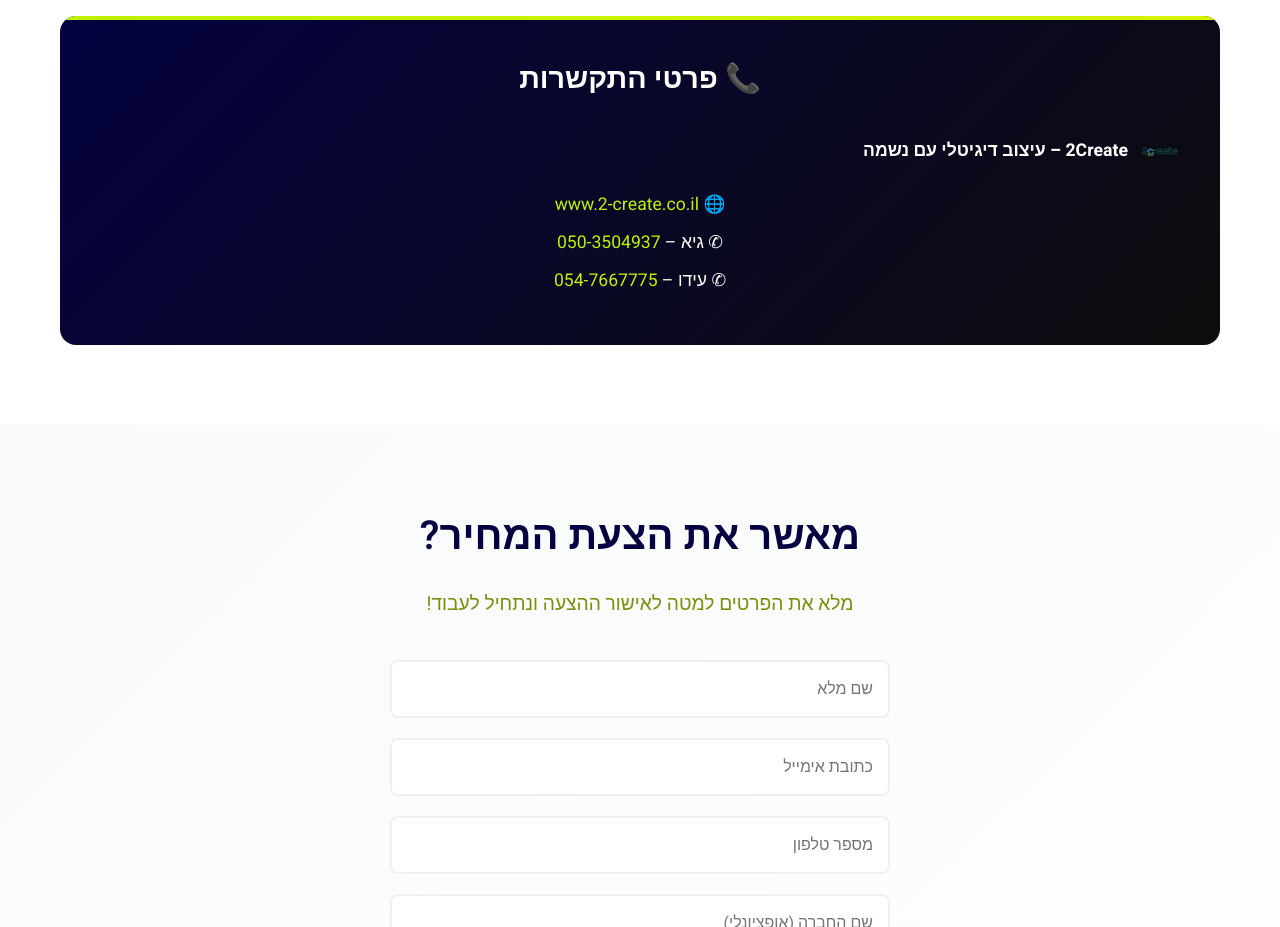
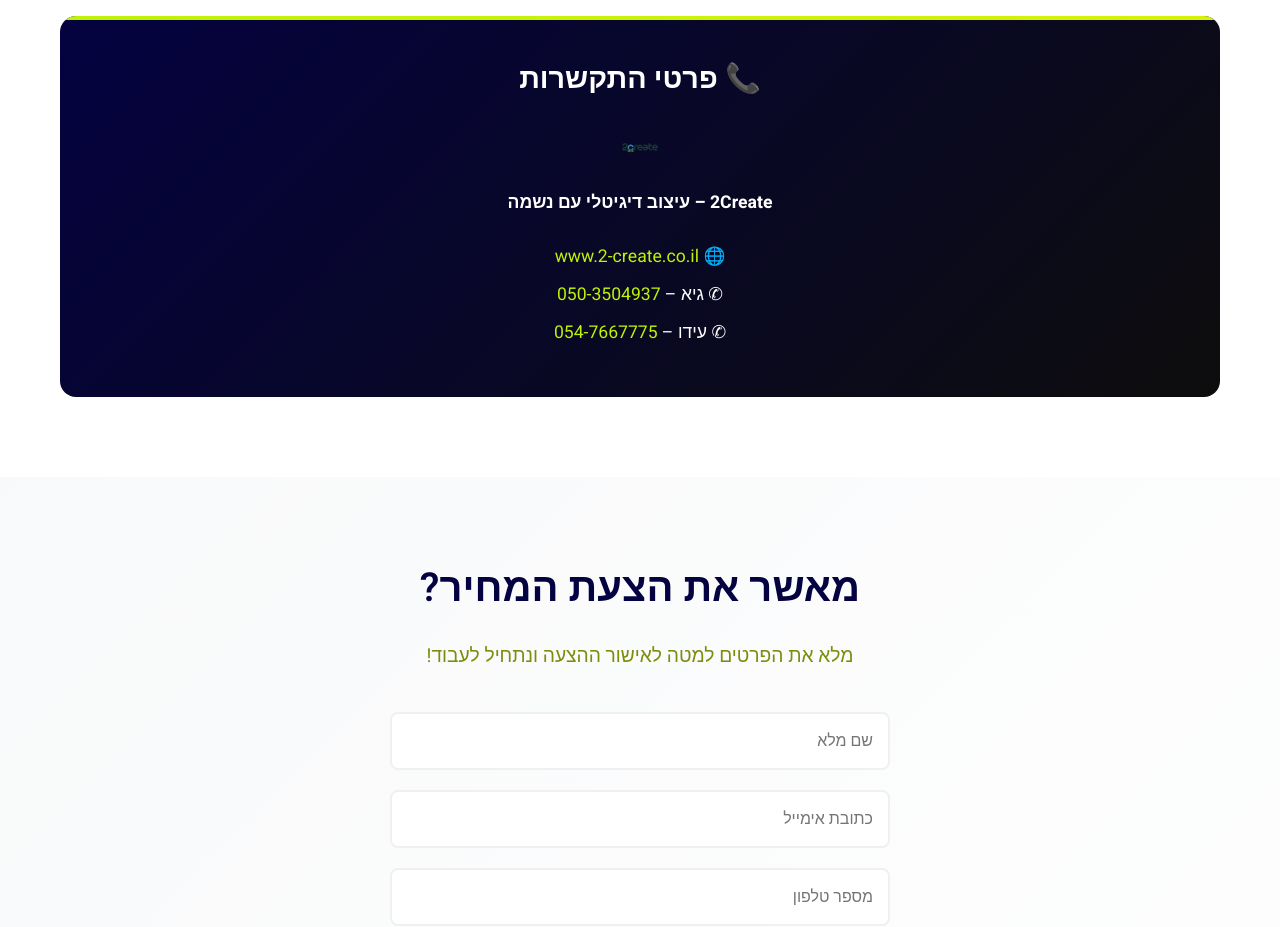
Before and after one commit to Idosegev23/2create-quote-landing, a website: page public/index.html in a window 1280 px wide. Shown: the part 2440-3367 px from the top of the page. Drawn offline with Linux system fonts and the light colour scheme.

Commit message:
Update index.html

```diff
--- a/public/index.html
+++ b/public/index.html
@@ -159,10 +159,10 @@
             <div class="contact-info">
                 <h3>📞 פרטי התקשרות</h3>
                 <div class="contact-details">
-                    <div class="contact-logo">
-                        <img src="logo.webp" alt="2Create Logo" class="contact-logo-image">
-                        <p><strong>2Create – עיצוב דיגיטלי עם נשמה</strong></p>
-                    </div>
+                   <div class="contact-logo" style="display: flex; flex-direction: column; align-items: center; justify-content: center; text-align: center;">
+  <img src="logo.webp" alt="2Create Logo" class="contact-logo-image">
+  <p><strong>2Create – עיצוב דיגיטלי עם נשמה</strong></p>
+</div>
                     <p>🌐 <a href="https://2create.vercel.app" target="_blank">www.2-create.co.il</a></p>
                     <p>✆ גיא – <a href="tel:0503504937">050-3504937</a></p>
                     <p>✆ עידו – <a href="tel:0547667775">054-7667775</a></p>
```
